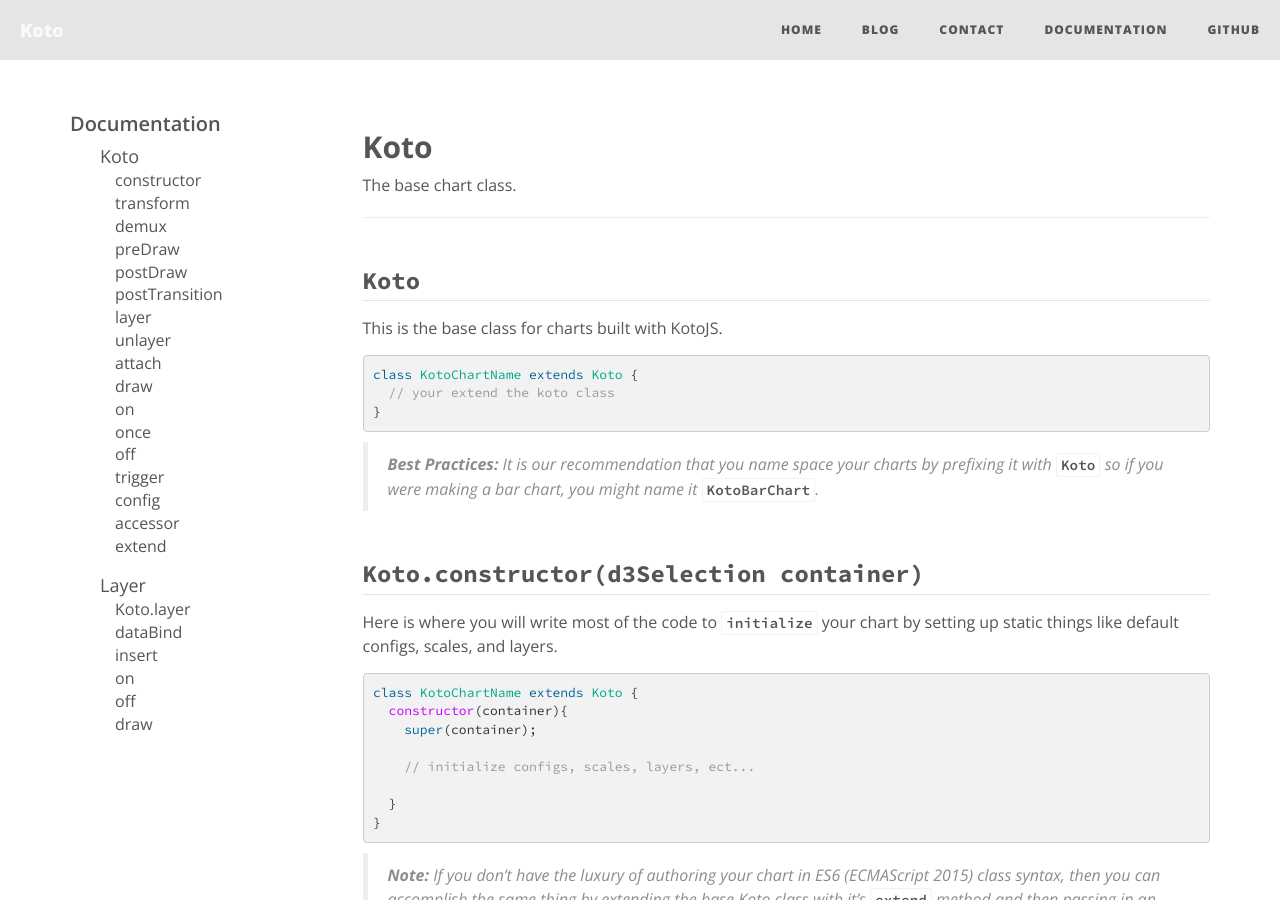
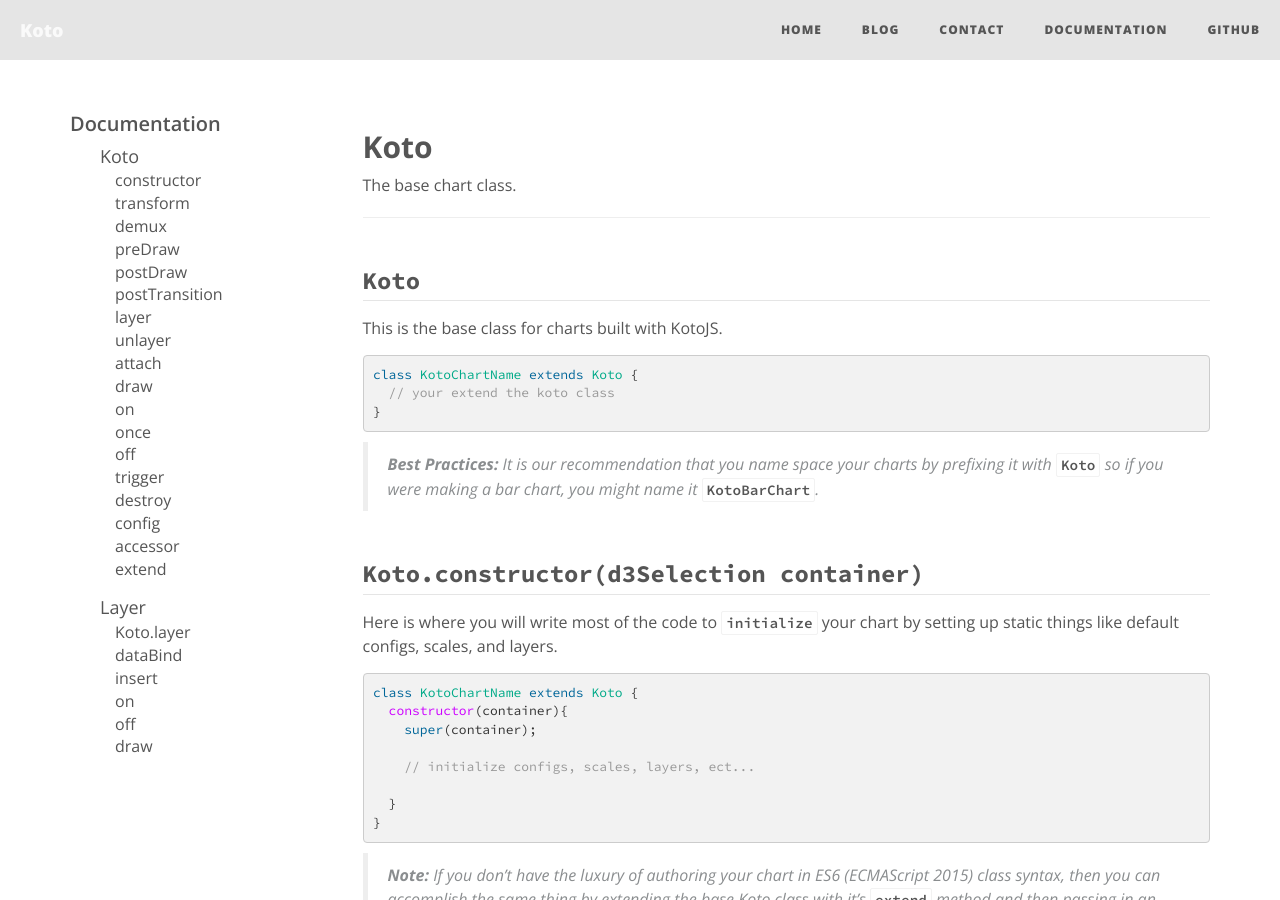
Before and after one commit to kotojs/kotojs.github.io, a Jekyll site: the page built from docs/index.html, in a window 1280 px wide and 900 px high. Built offline with Jekyll 4.4.1, drawn with Linux system fonts in a browser that asks for light colours; nearby versions of some CDN libraries.

Commit message:
Update categories.yml

```diff
--- a/_data/categories.yml
+++ b/_data/categories.yml
@@ -43,6 +43,9 @@ documentation:
       name: trigger
       url: kototriggerstring-name-args
     -
+      name: destroy
+      url: kotodestory
+    -
       name: config
       url: kotoconfigname-value
     -
```
